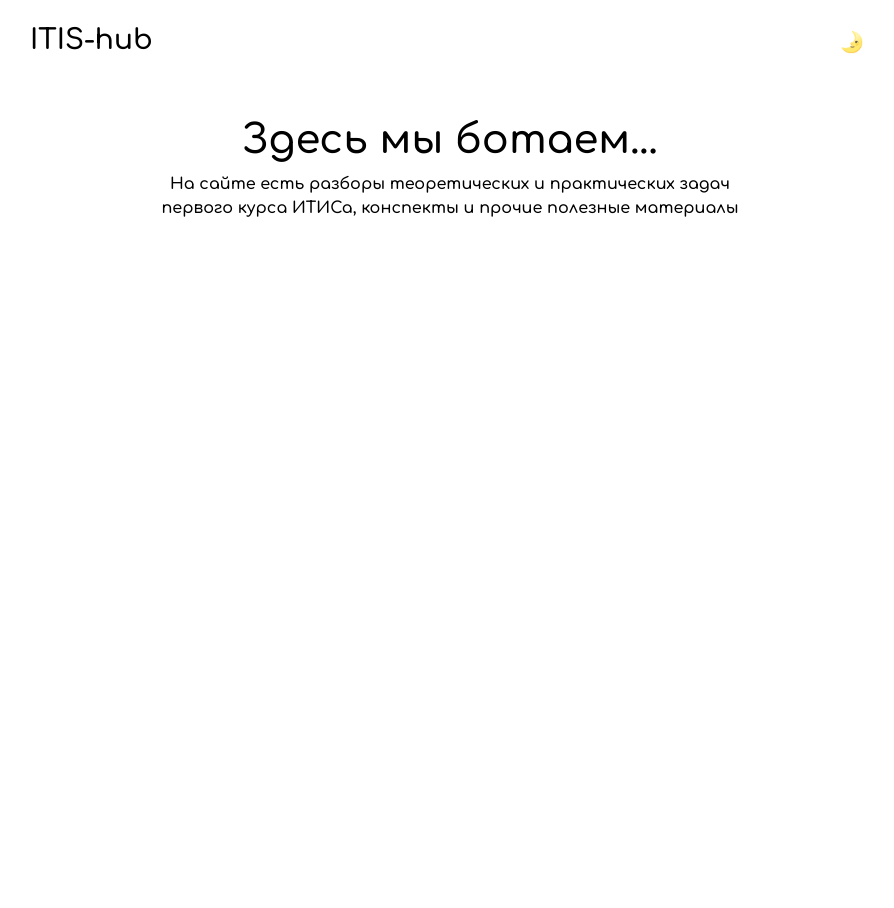
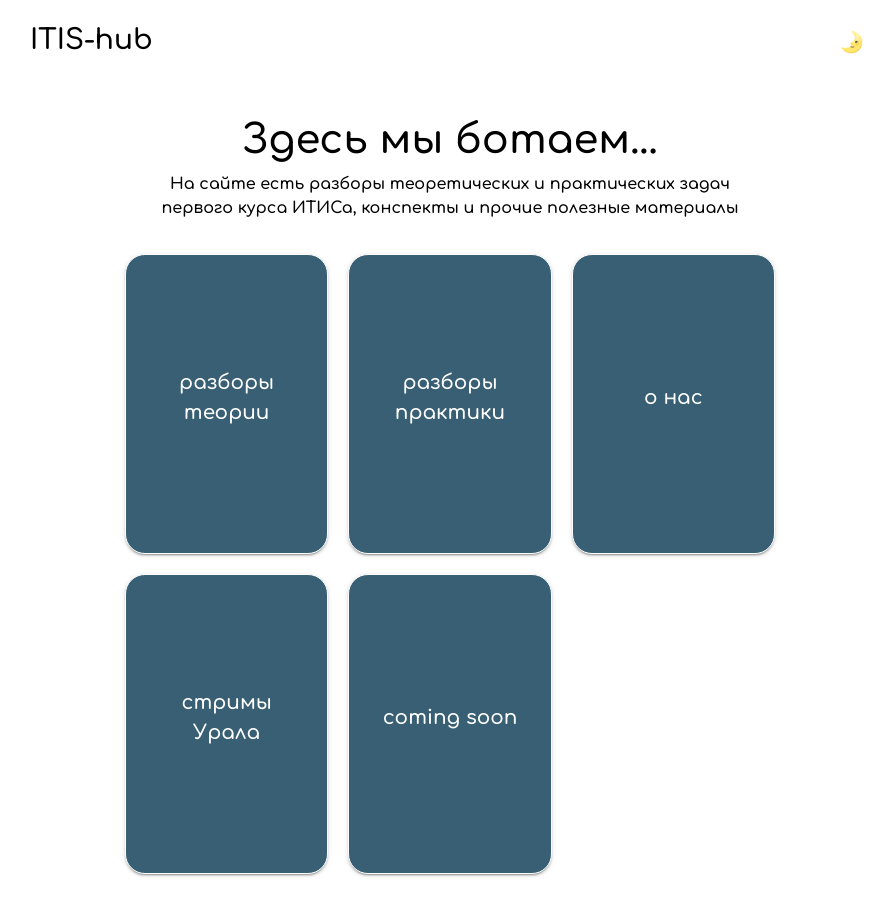
Before and after one commit to ITISHub/itishub-frontend, a Nuxt app in the folder itis-hub/: page / in a window 1280 px wide. Shown: the whole page, without its empty margins (190-1084 px from the left). Before the commit the page ends 800 px from the top, so only its background shows below. Built offline with nearby package versions, Linux system fonts and the light colour scheme.

Commit message:
add CardContent.vue component, add different themes

```diff
--- a/itis-hub/assets/main.css
+++ b/itis-hub/assets/main.css
@@ -18,3 +18,11 @@ body {
   color: var(--color);
   transition: background-color 0.5s;
 }
+
+.card-container {
+  border: 1px solid var(--border_color);
+}
+
+a:hover {
+  text-decoration: none;
+}
--- /dev/null
+++ b/itis-hub/components/CardContent.vue
@@ -0,0 +1,38 @@
+<template>
+  <nuxt-link to="/">
+    <v-card
+      class="card-container"
+    >
+      <p class="card-title"> {{ title }}</p>
+    </v-card>
+  </nuxt-link>
+</template>
+
+<script>
+  export default {
+    name: "CardContent",
+    props: {
+      title: String,
+      link: String,
+    }
+  }
+</script>
+
+<style scoped>
+  .card-container {
+    height: 300px;
+    border-radius: 20px !important;
+    display: grid;
+    place-items: center;
+    background-color: #385F73;
+    /*background-image: url("https://i.redd.it/73whdvrvhl111.jpg");*/
+    /*background: #385F73 url("~assets/card-images/about.jpg") no-repeat;*/
+  }
+
+  .card-title {
+    max-width: 150px;
+    font-size: 20px;
+    color: white;
+    text-align: center;
+  }
+</style>
--- /dev/null
+++ b/itis-hub/components/MainContent.vue
@@ -0,0 +1,30 @@
+<template>
+    <v-container class="content-container">
+      <CardContent title="разборы теории"/>
+      <CardContent title="разборы практики"/>
+      <CardContent title="о нас"/>
+      <CardContent title="стримы Урала"/>
+      <CardContent title="coming soon"/>
+    </v-container>
+</template>
+
+<script>
+    import CardContent from "./CardContent";
+    export default {
+        name: "MainContent",
+      components: {CardContent}
+    }
+</script>
+
+<style scoped>
+  .content-container {
+    max-width: 700px;
+    margin: 0 auto;
+    display: grid;
+    grid-template-columns: repeat(auto-fill, minmax(210px, 1fr));
+  }
+
+  .content-container a {
+    margin: 10px;
+  }
+</style>
--- a/itis-hub/pages/index.vue
+++ b/itis-hub/pages/index.vue
@@ -7,14 +7,21 @@
         задач первого курса ИТИСа, конспекты и прочие полезные материалы
       </p>
     </v-container>
+    <MainContent />
   </div>
 </template>
 
 <script>
 import HeaderBar from "~/components/HeaderBar.vue";
+import CardContent from "../components/CardContent";
+import MainContent from "../components/MainContent";
 
 export default {
-  components: {HeaderBar},
+  components: {
+    MainContent,
+    CardContent,
+    HeaderBar,
+  },
   data() {
     return {}
   },
```
Also changed, not shown: itis-hub/assets/back.jpg (added), itis-hub/assets/card-images/about.jpg (added).
